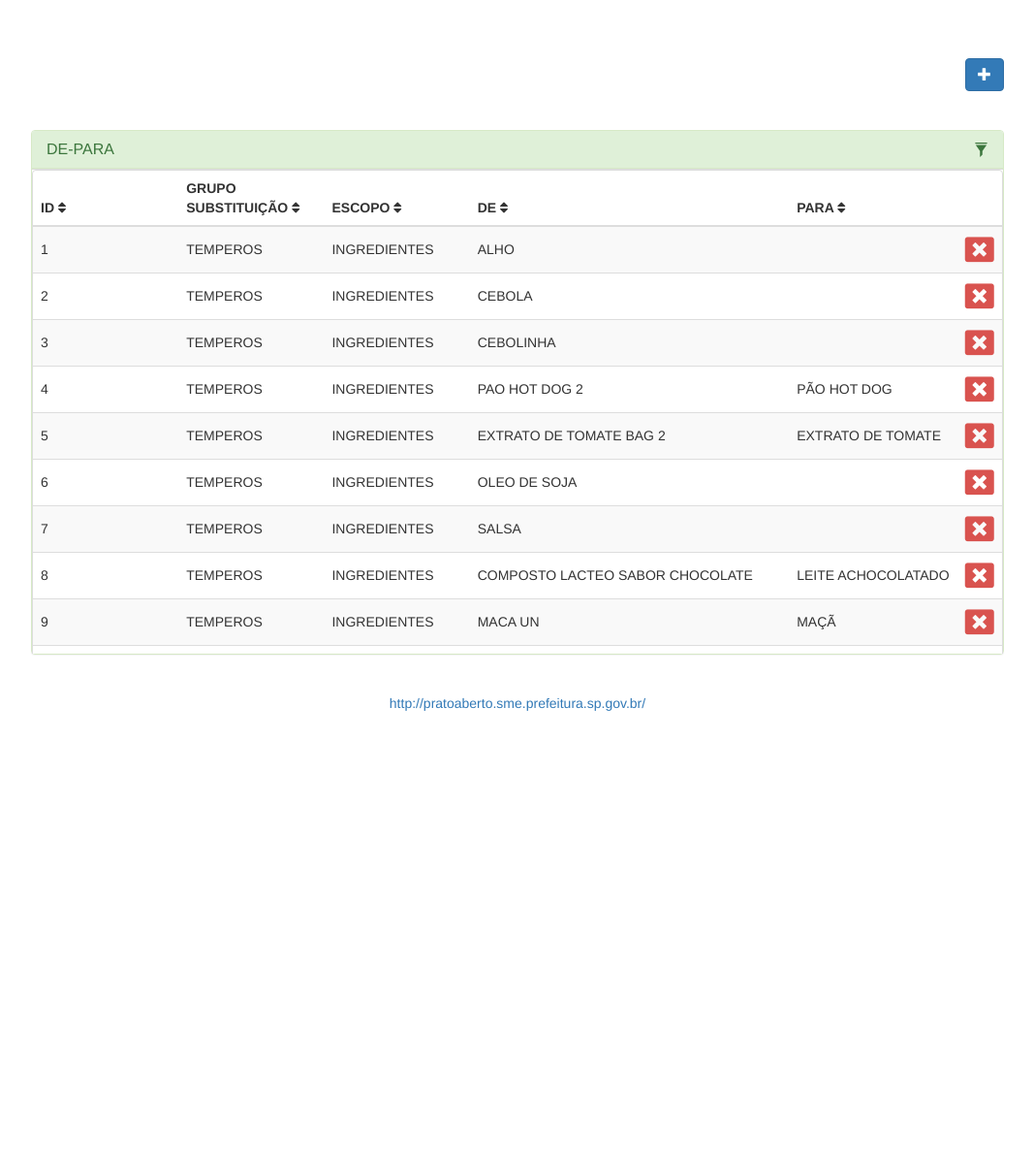
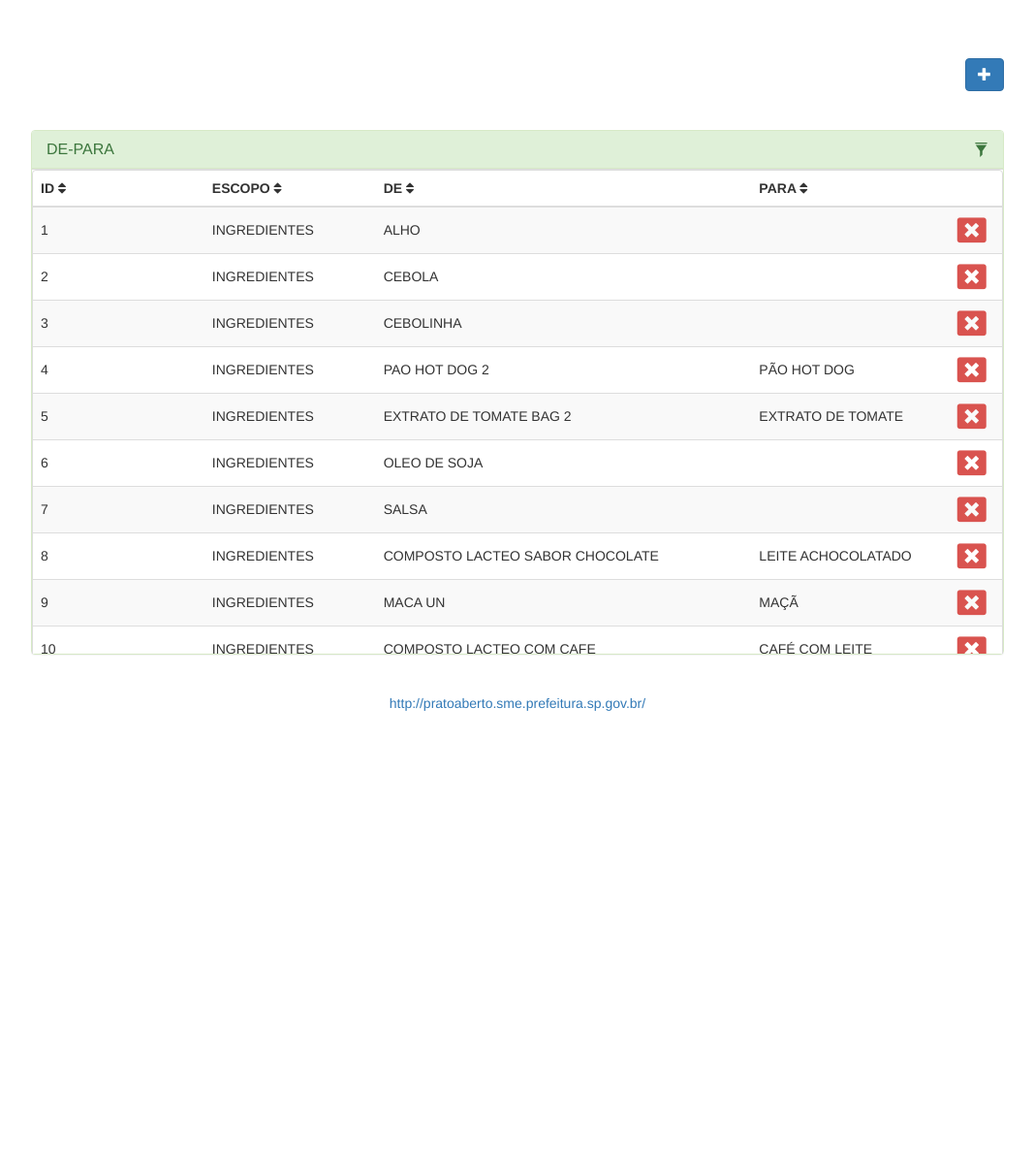
Before and after one commit to mauriciolongato/pratoaberto_editor_cardapio, a Flask app: page /configuracoes_gerais in a window 1280 px wide. Shown: the part 92-1285 px from the top of the page at 97% size, without its empty margins (106-1173 px from the left). Run offline with Flask 2, Linux system fonts and the light colour scheme; data comes from the database, SQL or seed files in the repository; some libraries are stand-ins or nearby versions.

Commit message:
coluna GRUPO SUBSTITUIÇÃO escondida

```diff
--- a/templates/configurações.html
+++ b/templates/configurações.html
@@ -113,7 +113,7 @@
                             <thead>
                                 <tr>
                                     <th onclick="w3.sortHTML('#task-table', '.item', 'td:nth-child(1)')" style="cursor:pointer; word-wrap: break-word;min-width: 150px;max-width: 150px;">ID <i class="fa fa-sort" aria-hidden="true"></i></th>
-                                    <th onclick="w3.sortHTML('#task-table', '.item', 'td:nth-child(2)')" style="cursor:pointer; word-wrap: break-word;min-width: 150px;max-width: 150px;">GRUPO SUBSTITUIÇÃO <i class="fa fa-sort" aria-hidden="true"></i></th>
+                                    <th onclick="w3.sortHTML('#task-table', '.item', 'td:nth-child(2)')" style="cursor:pointer; word-wrap: break-word;min-width: 150px;max-width: 150px; display:none">GRUPO SUBSTITUIÇÃO <i class="fa fa-sort" aria-hidden="true"></i></th>
                                     <th onclick="w3.sortHTML('#task-table', '.item', 'td:nth-child(3)')" style="cursor:pointer; word-wrap: break-word;min-width: 150px;max-width: 150px;">ESCOPO <i class="fa fa-sort" aria-hidden="true"></i></th>
                                     <th onclick="w3.sortHTML('#task-table', '.item', 'td:nth-child(4)')" style="cursor:pointer; word-wrap: break-word;min-width: 150px;max-width: 150px;">DE <i class="fa fa-sort" aria-hidden="true"></i></th>
                                     <th onclick="w3.sortHTML('#task-table', '.item', 'td:nth-child(5)')" style="cursor:pointer; word-wrap: break-word;min-width: 150px;max-width: 150px;">PARA <i class="fa fa-sort" aria-hidden="true"></i></th>
@@ -124,7 +124,7 @@
                                 {% for linha in config: %}
                                 <tr class="item">
                                     <td class="ids">{{ linha[0] }}</td>
-                                    <td class="substitution_group">{{ linha[1] }}</td>
+                                    <td class="substitution_group" style="display:none">{{ linha[1] }}</td>
                                     <td class="substitution_scope" contenteditable="true">{{ linha[2] }}</td>
                                     <td class="from_word" contenteditable="true">{{ linha[3] }}</td>
                                     <td class="to_word" contenteditable="true">{{ linha[4] }}</td>
@@ -231,8 +231,8 @@
             $('#task-table').append(
                 "<tr class='item'>" +
                 "<td class='ids'>NOVO</td>" +
-                "<td class='substitution_group'>TEMPEROS</td>" +
-                "<td class='substitution_scope'>INGREDIENTES</td>" +
+                "<td class='substitution_group' style='display:none'></td>" +
+                "<td class='substitution_scope' contenteditable='true'>INGREDIENTES</td>" +
                 "<td class='from_word' contenteditable='true'></td>" +
                 "<td class='to_word' contenteditable='true'></td>" +
                 "<td><a value='Delete' onclick='deleteRow(this)'><i style='color:#D9534F;font-size:30px;text-align: center' class='fa'></i></a></td>" +
```
